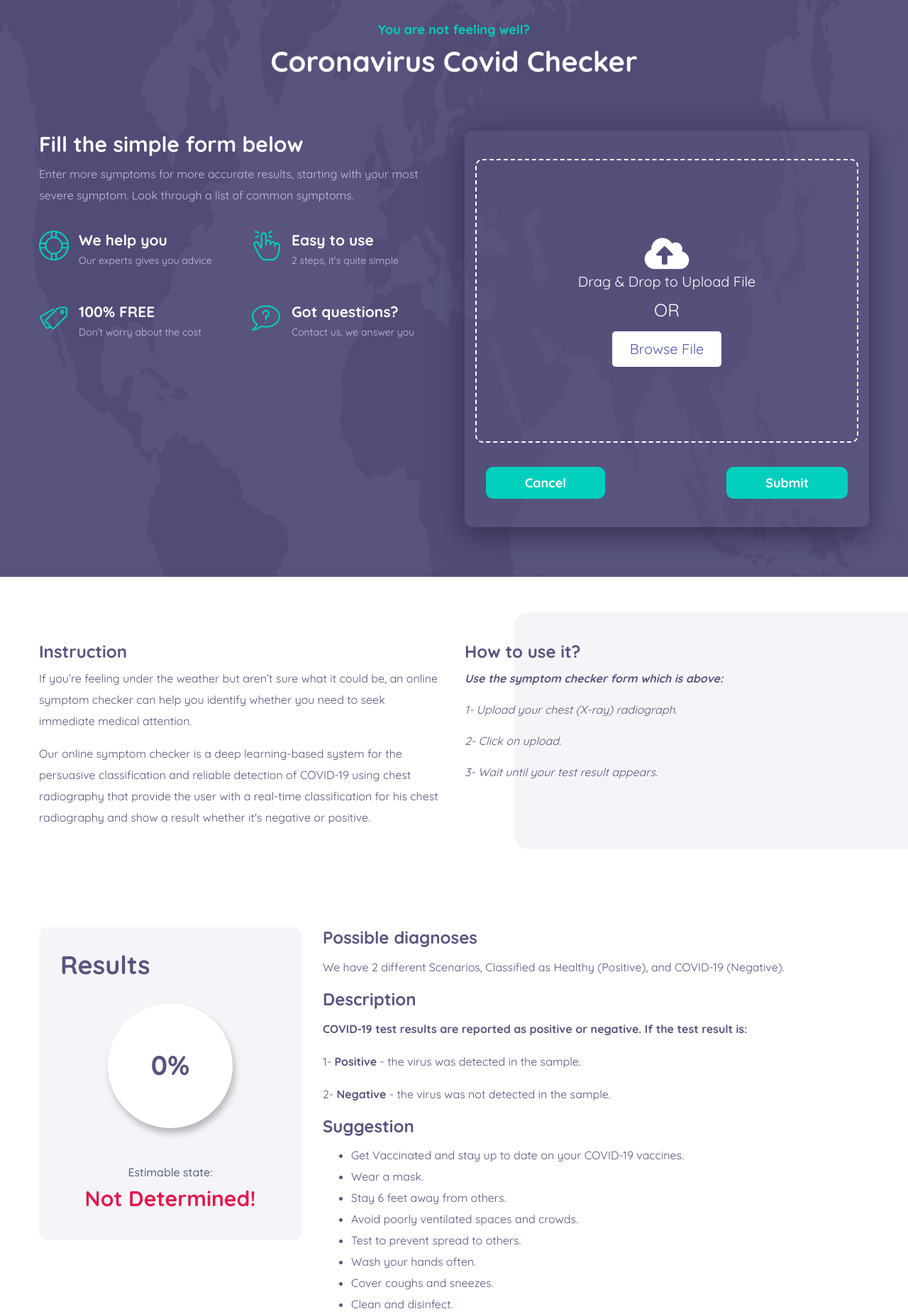
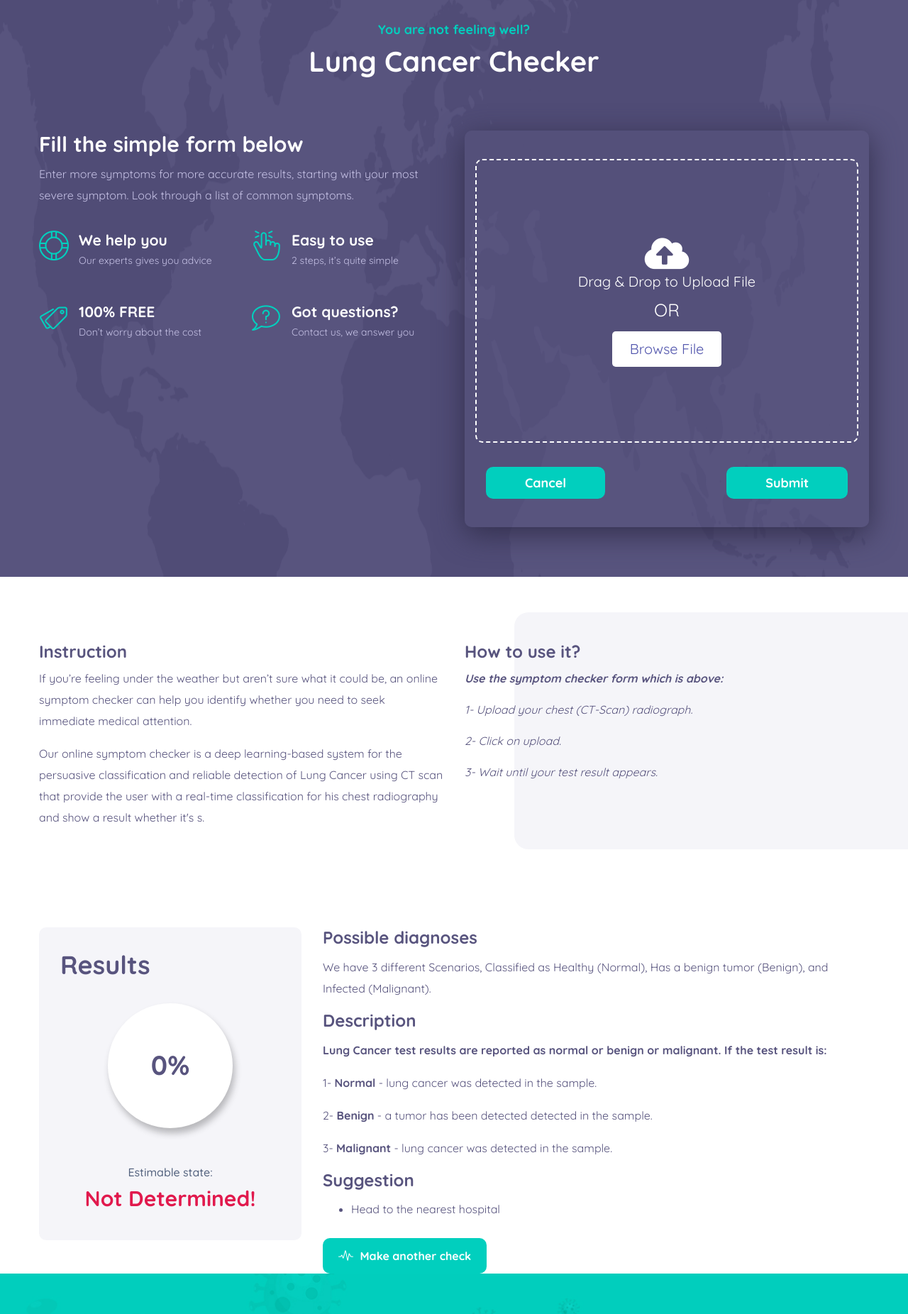
Before and after one commit to john0isaac/Centralized-and-Automated-Medical-Image-Analysis-Laboratory, a Flask app: page /symptom-checker-lung in a window 1280 px wide. Shown: the part 90-1942 px from the top of the page at 71% size. Run offline with Flask 2, Linux system fonts and the light colour scheme; some libraries are stand-ins or nearby versions.

Commit message:
Pneumonia and Lung pages

```diff
--- a/templates/pages/symptom-checker-lung.html
+++ b/templates/pages/symptom-checker-lung.html
@@ -1,11 +1,11 @@
-{% extends 'layouts/dark.html' %} {% block title %}Covid Checker - CA-MIL{% endblock %}
+{% extends 'layouts/dark.html' %} {% block title %}Lung Cancer Checker - CA-MIL{% endblock %}
 {% block content %}
 <section class="breadcrumb_area dark_breadcrumb">
     <img class="tp_img" src="/static/images/breadcrumb/checker-banner-map.png" alt>
     <div class="container">
         <div class="breadcrumb_text">
             <h6>You are not feeling well?</h6>
-            <h3>Coronavirus Covid Checker</h3>
+            <h3>Lung Cancer Checker</h3>
         </div>
         <div class="row checker_box_inner">
             <div class="col-lg-6">
@@ -103,9 +103,9 @@
                         checker can help you identify whether you need to seek immediate medical attention.
                     </p>
                     <p>Our online symptom checker is a deep learning-based system for the persuasive
-                        classification and reliable detection of COVID-19 using chest radiography that
+                        classification and reliable detection of Lung Cancer using CT scan that
                         provide the user with a real-time classification for his chest radiography
-                        and show a result whether it's negative or positive.
+                        and show a result whether it's s.
                     </p>
                     <!-- <a class="text_btn" href="#">Read more <i class="linearicons-arrow-right"></i></a> -->
                 </div>
@@ -116,7 +116,7 @@
                         <div class="home_ab_item ">
                             <h4>How to use it?</h4>
                             <p><b>Use the symptom checker form which is above:</b></p>
-                            <p>1- Upload your chest (X-ray) radiograph.</p>
+                            <p>1- Upload your chest (CT-Scan) radiograph.</p>
                             <p>2- Click on upload.</p>
                             <p>3- Wait until your test result appears.</p>
                         </div>
@@ -169,34 +169,24 @@
                 <div class="result_inner_text">
                     <div class="result_item">
                         <h4>Possible diagnoses</h4>
-                        <p>We have 2 different Scenarios, Classified as Healthy (Positive), and COVID-19 (Negative).</p>
+                        <p>We have 3 different Scenarios, Classified as Healthy (Normal), Has a benign tumor (Benign), and Infected (Malignant).</p>
                     </div>
                     <div class="result_item">
                         <h4>Description</h4>
                         <p>
-                            <strong>COVID-19 test results are reported as positive or negative. If the test result
+                            <strong>Lung Cancer test results are reported as normal or benign or malignant. If the test result
                                 is:</strong>
                         </p>
-                        <p>1- <strong>Positive</strong> - the virus was detected in the sample.</p>
-                        <p>2- <strong>Negative</strong> - the virus was not detected in the sample.</p>
+                        <p>1- <strong>Normal</strong> - lung cancer was detected in the sample.</p>
+                        <p>2- <strong>Benign</strong> - a tumor has been detected detected in the sample.</p>
+                        <p>3- <strong>Malignant</strong> - lung cancer was detected in the sample.</p>
                     </div>
                     <div class="result_item">
                         <h4>Suggestion</h4>
                         <ul>
-                            <li>Get Vaccinated and stay up to date on your COVID-19 vaccines.</li>
-                            <li>Wear a mask.</li>
-                            <li>Stay 6 feet away from others.</li>
-                            <li>Avoid poorly ventilated spaces and crowds.</li>
-                            <li>Test to prevent spread to others.</li>
-                            <li>Wash your hands often.</li>
-                            <li>Cover coughs and sneezes.</li>
-                            <li>Clean and disinfect.</li>
-                            <li>Monitor your health daily.</li>
-                            <li>Follow recommendations for quarantine.</li>
-                            <li>Follow recommendations for isolation.</li>
-                            <li>Take precautions when you travel.</li>
+                            <li>Head to the nearest hospital </li>
                         </ul>
-                        <a class="green_btn" href="/symptom-checker"><i class="linearicons-pulse"></i> Make another
+                        <a class="green_btn" href="/symptom-checker-lung"><i class="linearicons-pulse"></i> Make another
                             check</a>
                     </div>
                 </div>
@@ -205,7 +195,7 @@
     </div>
 </section>
 
-
+<!--
 <section class="about_question_area">
     <div class="container">
         <div class="main_title text-center">
@@ -220,7 +210,7 @@
                     <p><strong>Positive</strong> - the virus was detected in the sample.</p>
                     <p><strong>Negative</strong> - the virus was not detected in the sample.</p>
                     <p>Please call <b>123</b> immediately and<br> ask for an ambulance.</p>
-                    <!-- <a class="text_btn" href="#">Read more <i class="linearicons-arrow-right"></i></a> -->
+                    <a class="text_btn" href="#">Read more <i class="linearicons-arrow-right"></i></a>
                 </div>
             </div>
             <div class="col-lg-4">
@@ -233,7 +223,7 @@
                         you know what that feels like. These are symptoms - which can only be described by the
                         person experiencing them.
                     </p>
-                    <!-- <a class="text_btn" href="#">Read more <i class="linearicons-arrow-right"></i></a> -->
+                     <a class="text_btn" href="#">Read more <i class="linearicons-arrow-right"></i></a>
                 </div>
             </div>
             <div class="col-lg-4">
@@ -246,7 +236,7 @@
                         that do not have COVID-19 (i.e., true negatives), we could accurately identify them as
                         “COVID-19 negative” only <b>93%</b> of the time using our model.
                     </p>
-                    <!-- <a class="text_btn" href="#">Read more <i class="linearicons-arrow-right"></i></a> -->
+                    <a class="text_btn" href="#">Read more <i class="linearicons-arrow-right"></i></a>
                 </div>
             </div>
         </div>
@@ -269,7 +259,7 @@
         </div>
     </div>
 </section>
-
+ -->
 <section class="subscribe_area">
     <div class="container">
         <div class="row">
@@ -282,7 +272,7 @@
                         <h4>Subscribe our newsletter</h4>
                         <p>
                             Join our subscribers list to get latest news and updates
-                            about COVID-19 delivered directly in your inbox.
+                            about CA-MIL delivered directly in your inbox.
                         </p>
                     </div>
                 </div>
```
Also changed, not shown: templates/pages/symptom-checker-pneumonia.html (+16 -26 lines).
